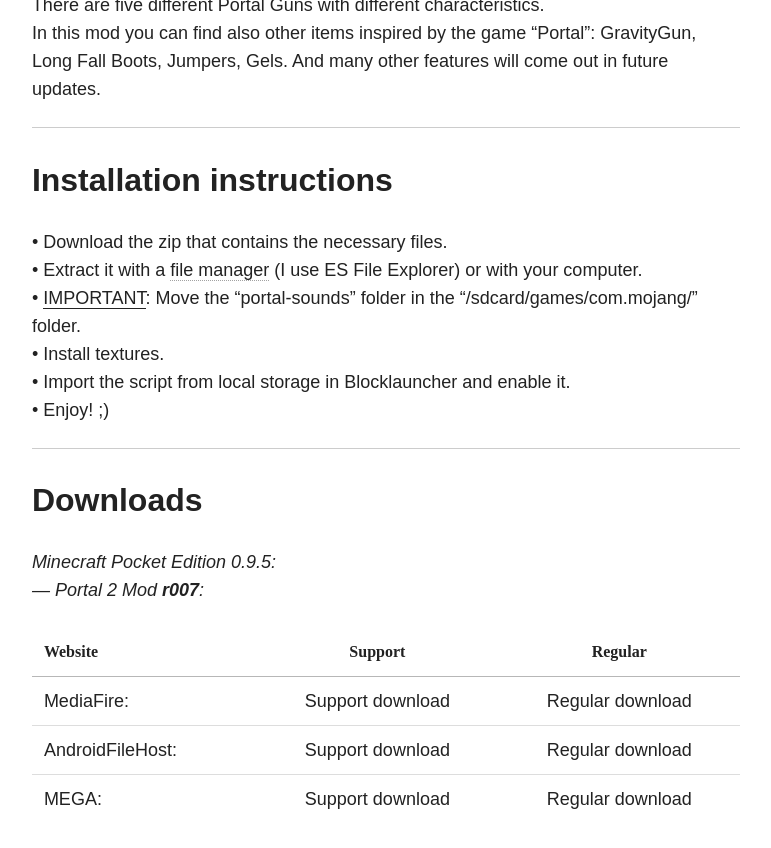
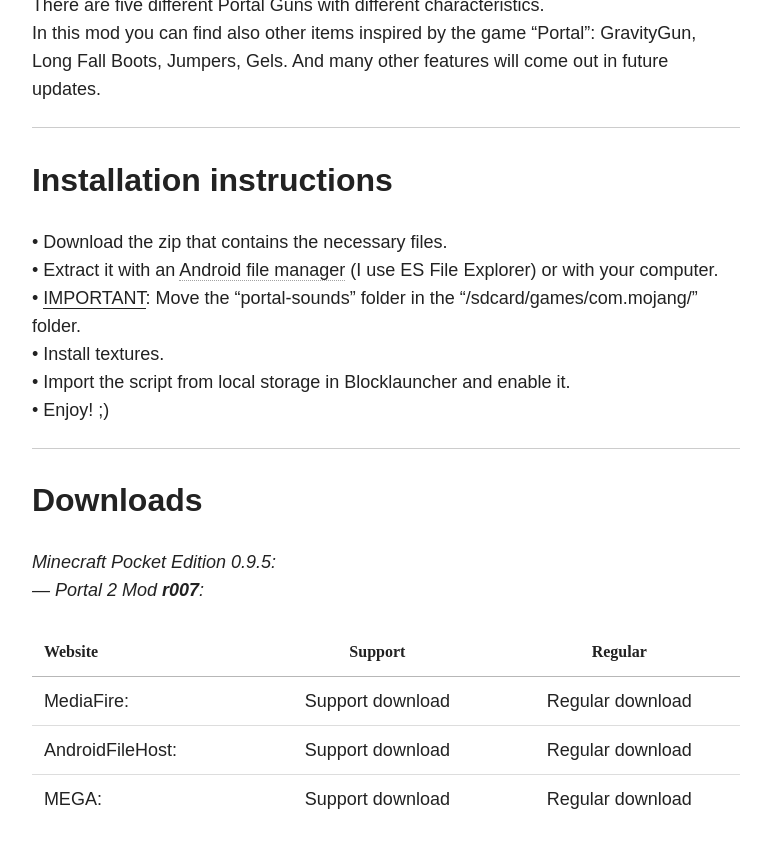
Before and after one commit to Desno365/Desno365.github.io, a Jekyll site: the page built from minecraft/portal2-mod/index.md, in a window 1280 px wide and 900 px high, scrolled down 1523 px. Shown: the top 848 px of the window, without its empty margins (254-1025 px from the left). Built offline with Jekyll 4.4.1, drawn with Linux system fonts in a browser that asks for light colours; nearby versions of some CDN libraries.

Commit message:
Added AdSense

```diff
--- a/_includes/footer.html
+++ b/_includes/footer.html
@@ -1,4 +1,12 @@
-{% if site.owner.google.ad-client and site.owner.google.ad-slot %}{% include ad-footer.html %}{% endif %}
+<script async src="//pagead2.googlesyndication.com/pagead/js/adsbygoogle.js"></script>
+<!-- Footer ad -->
+<ins class="adsbygoogle"
+     style="display:inline-block;width:728px;height:90px"
+     data-ad-client="ca-pub-4328789168608769"
+     data-ad-slot="2205648539"></ins>
+<script>
+(adsbygoogle = window.adsbygoogle || []).push({});
+</script>
 
 <span>Created by {{ site.owner.name }} (also known as {{ site.owner.nickname }}). Contact me or read my latest news on these websites:</span>
 <div class="social-icons">
--- a/minecraft/portal2-mod/index.md
+++ b/minecraft/portal2-mod/index.md
@@ -23,7 +23,7 @@
 ## Installation instructions
 
 • Download the zip that contains the necessary files.<br>
-• Extract it with a [file manager](http://lmgtfy.com/?q=file+manager+android) (I use ES File Explorer) or with your computer.<br>
+• Extract it with an [Android file manager](http://lmgtfy.com/?q=file+manager+android) (I use ES File Explorer) or with your computer.<br>
 • <u>IMPORTANT</u>: Move the "portal-sounds" folder in the "/sdcard/games/com.mojang/" folder.<br>
 • Install textures.<br>
 • Import the script from local storage in Blocklauncher and enable it.<br>
```
